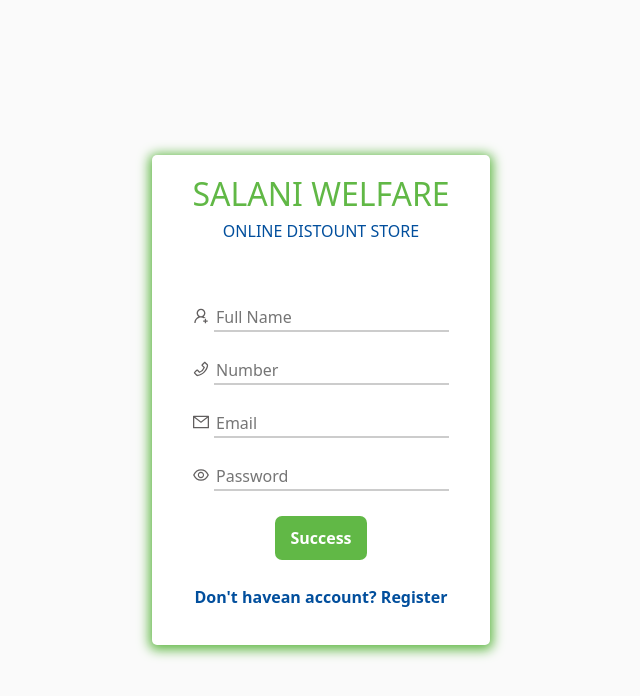
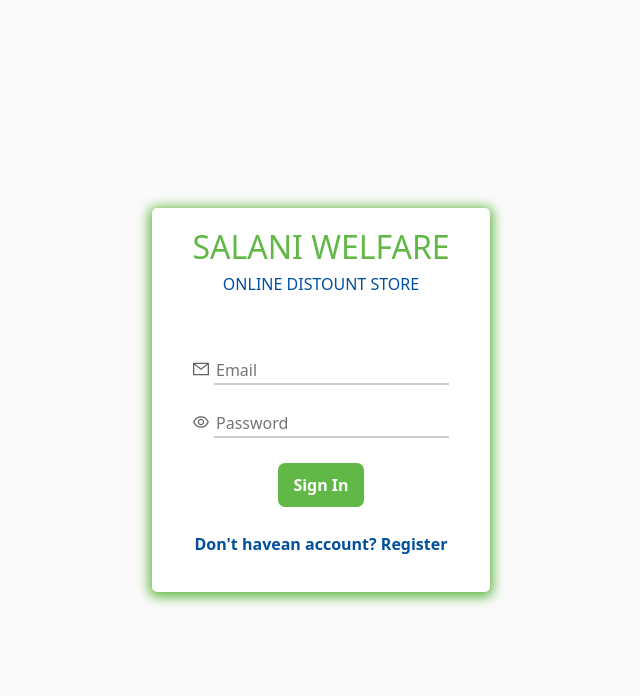
Before and after one commit to ahsanimran456/FINAL-HACKATON-MERN-STACK, a React (Create React App) app in the folder frontend/: page / in a window 1280 px wide. Both pictures are taken after a click on the element "Already have an account? Login". Shown: the top 696 px of the page, without its empty margins (319-959 px from the left). Built offline with nearby package versions, Linux system fonts and the light colour scheme.

Commit message:
login sign up done

```diff
--- a/frontend/src/Containers/UserCredentials/UserCredentials.jsx
+++ b/frontend/src/Containers/UserCredentials/UserCredentials.jsx
@@ -130,19 +130,9 @@ function UserCredentials() {
                     </h6>
                 </div>
                 <div className="body">
-                    <div>
-                        <span className="icons"><UserAddOutlined /></span>
-                        <input type="text" required placeholder="Full Name" />
-                    </div>
-                    <div>
-                        <span className="icons"><PhoneOutlined /></span>
-                        <input type="number" required placeholder="Number" />
-
-                    </div>
-                    <div>
+                     <div>
                         <span className="icons"><MailOutlined /></span>
                         <input type="email" required placeholder="Email"  />
-
                     </div>
                     <div>
                          <span className="icons"><EyeOutlined /></span>
@@ -152,7 +142,8 @@ function UserCredentials() {
                     <div className="btn-su">
                         <button>
                             <span style={{fontWeight:"700",color:"#fff"}}>
-                             Success
+                             Sign In
+
                             </span>
                         </button>
                     </div>
@@ -196,7 +187,8 @@ function UserCredentials() {
                  {/* <Button variant="outline-success" >Success</Button> */}
                     <button>
                          <span style={{fontWeight:"700",color:"#fff"}}>
-                              signup
+                         Sign Up
+
                         </span>
                      </button>
                  </div>
```
